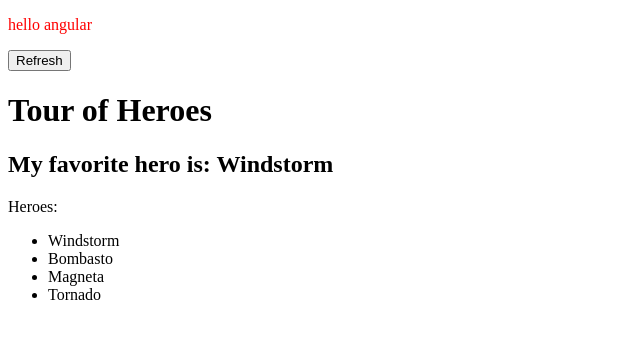
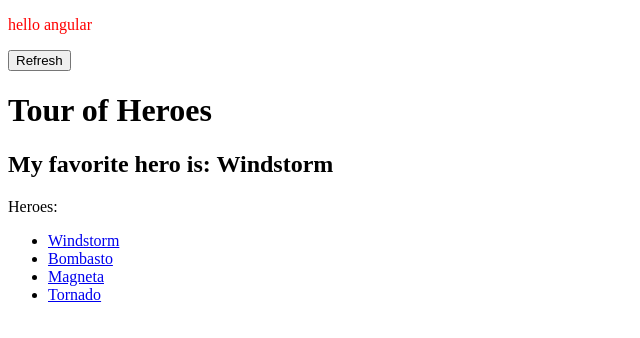
Before and after one commit to wiloon/rssx-client, an Angular app: page / in a window 1280 px wide. Shown: the top 338 px of the page, without its empty margins (0-640 px from the left). Built offline with nearby package versions, Linux system fonts and the light colour scheme.

Commit message:
object to array

```diff
--- a/src/app/hero.component.ts
+++ b/src/app/hero.component.ts
@@ -11,7 +11,7 @@ import {HttpClient} from '@angular/common/http';
     <p>Heroes:</p>
     <ul>
       <li *ngFor="let hero of heroes">
-        {{ hero }}
+        <a href="#">{{ hero }}</a>
       </li>
     </ul>
   `
```
